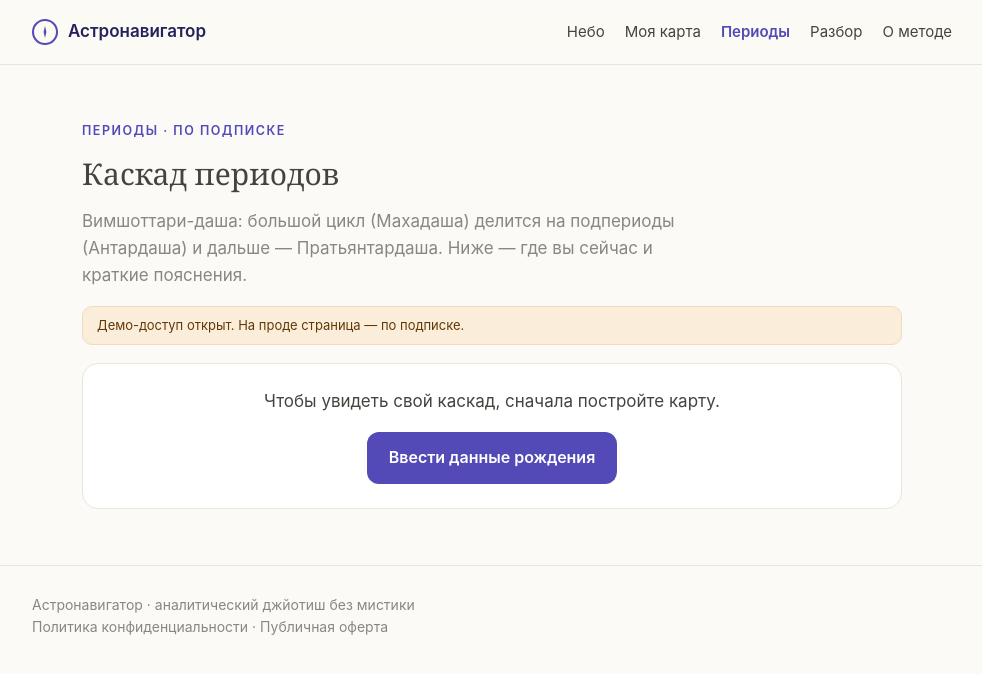
After one commit to wasya35/Astronavigator, a Flask app: page /periods in a window 1280 px wide. The commit adds this page. Shown: the top 674 px of the page, without its empty margins (148-1130 px from the left). Run offline with Flask 3, Linux system fonts and the light colour scheme.

Commit message:
Страница 3 (/periods): каскад даш Вимшоттари с советами
- adapter.periods_json: махадаши на жизнь, антардаши текущей махи,
  пратьянтардаша (3-й уровень) текущей антары
- API POST /api/periods + тексты фона/советов из templates.yaml
- templates/periods.html + periods.js: текущие периоды с советами,
  три линейки с подсветкой «сейчас», баннер подписки, кнопка Оплатить
- Пункт «Периоды» в навигации; ROADMAP обновлён

Co-Authored-By: Claude Opus 4.8 <noreply@anthropic.com>
Claude-Session: https://claude.ai/code/session_01Swwpj7ZGgka9n3P5Hqpz82

```diff
--- a/app.py
+++ b/app.py
@@ -42,6 +42,12 @@ def index():
 def settings():
     # Бесплатные настройки: ввод данных + блок махадаш
     return render_template("settings.html")
+
+
+@app.route("/periods")
+def periods():
+    # Страница 3 — каскад даш (по подписке; пока демо-открыта)
+    return render_template("periods.html")
 
 
 @app.route("/navigator")
@@ -116,6 +122,35 @@ def api_calculate():
     return jsonify(data)
 
 
+@app.route("/api/periods", methods=["POST"])
+def api_periods():
+    """Каскад Вимшоттари (Маха/Антар/Пратьянтар) + советы. Для стр. 3."""
+    birth = request.get_json(silent=True) or {}
+    if not birth.get("date") or not birth.get("place"):
+        return jsonify({"error": "Нужны дата рождения и место рождения."}), 400
+    try:
+        data = adapter.periods_json(birth)
+    except Exception as e:
+        return jsonify({"error": f"Не удалось рассчитать: {e}"}), 422
+
+    maha_t = TEMPLATES["mahadasha"]
+    antar_t = TEMPLATES["antardasha"]
+
+    for row in data["mahadashas"]:
+        row["background"] = maha_t.get(row["ruler"], {}).get("short", "")
+    for row in data["antardashas"]:
+        row["background"] = antar_t.get(row["ruler"], {}).get("short", "")
+    for row in data["pratyantardashas"]:
+        row["background"] = antar_t.get(row["ruler"], {}).get("short", "")
+
+    # Советы по текущим периодам (2-3 предложения)
+    cm = data["current_maha"]
+    cm["advice"] = maha_t.get(cm["ruler"], {}).get("full", "")
+    ca = data["current_antara"]
+    ca["advice"] = antar_t.get(ca["ruler"], {}).get("full", "")
+    return jsonify(data)
+
+
 @app.route("/api/daily", methods=["GET"])
 def api_daily():
     """Дневной слой навигатора (пока заглушка; движок дня — отдельный шаг)."""
--- a/compute/adapter.py
+++ b/compute/adapter.py
@@ -6,10 +6,12 @@ adapter.py — мост между движком (перенесён из бо
 при недоступности — локальный справочник основных городов (офлайн-фолбэк,
 чтобы сервис не падал и работал в средах без выхода к геосервисам).
 """
-from datetime import datetime
+from datetime import datetime, timedelta, timezone
 
 from . import astro_engine as ae
 from . import dasha_calc
+
+_DAYS_PER_YEAR = 365.25
 
 # code -> ключ в content/templates.yaml
 RULER_KEY = {
@@ -70,6 +72,64 @@ def _planet_json(pi):
     }
 
 
+def _period_row(p):
+    """DashaPeriod -> dict с ключом шаблона."""
+    return {
+        'ruler': RULER_KEY[p.planet], 'ruler_ru': p.planet_ru,
+        'start': p.start_str, 'end': p.end_str,
+        'years': p.years, 'is_current': p.is_current,
+    }
+
+
+def _pratyantardashas(antara) -> list:
+    """Пратьянтар-даша (3-й уровень) внутри текущей антардаши.
+
+    Та же вложенная пропорция Вимшоттари, на уровень глубже.
+    Начинается с управителя антардаши.
+    """
+    order = dasha_calc.DASHA_ORDER
+    years = dasha_calc.DASHA_YEARS
+    ru = dasha_calc.PLANETS_RU
+    now = datetime.now(timezone.utc)
+
+    lord_idx = order.index(antara.planet)
+    total = antara.years  # длительность антардаши в годах
+    out = []
+    cur = antara.start
+    for i in range(9):
+        p = order[(lord_idx + i) % 9]
+        yrs = (years[p] / 120.0) * total
+        end = cur + timedelta(days=yrs * _DAYS_PER_YEAR)
+        out.append({
+            'ruler': RULER_KEY[p], 'ruler_ru': ru[p],
+            'start': cur.strftime('%m.%Y'), 'end': end.strftime('%m.%Y'),
+            'years': round(yrs, 2), 'is_current': (cur <= now <= end),
+        })
+        cur = end
+    return out
+
+
+def periods_json(birth: dict) -> dict:
+    """Каскад Вимшоттари: махадаши, антардаши текущей махи, пратьянтар текущей антары."""
+    y, m, d, hh, mm, city = _parse_birth(birth)
+    chart, warning = ae.build_chart(y, m, d, hh, mm, city)
+    dd = dasha_calc.calc_vimshottari(chart.planets['Mo'].longitude, chart.birth_utc)
+
+    return {
+        'profile': {
+            'name': birth.get('name') or 'Гость',
+            'residence': birth.get('residence') or city,
+        },
+        'birth': {'local': chart.birth_local, 'city': chart.city},
+        'mahadashas': [_period_row(p) for p in dd['mahadashas']],
+        'current_maha': _period_row(dd['current_maha']),
+        'antardashas': [_period_row(p) for p in dd['antardashas']],
+        'current_antara': _period_row(dd['current_antara']),
+        'pratyantardashas': _pratyantardashas(dd['current_antara']),
+        'warning': warning,
+    }
+
+
 def natal_json(birth: dict) -> dict:
     """Полный натальный расчёт -> JSON (лагна, планеты, Навамша, махадаша)."""
     y, m, d, hh, mm, city = _parse_birth(birth)
--- a/static/css/style.css
+++ b/static/css/style.css
@@ -225,6 +225,17 @@ section { padding: 56px 0; }
 .pos-s { font-weight: 600; }
 .pos-n { font-size: 12.5px; text-align: right; }
 
+/* Каскад периодов (стр. 3) */
+.timeline { display: grid; gap: 8px; }
+.tl-row { border: 1px solid var(--line); border-radius: 12px; padding: 12px 16px; background: #fff; }
+.tl-row.current { border-color: var(--violet); background: var(--violet-bg); }
+.tl-main { display: flex; align-items: center; gap: 10px; }
+.tl-ruler { font-weight: 600; font-size: 16px; }
+.tl-now { font-size: 11px; background: var(--violet); color: #fff; border-radius: 20px; padding: 2px 9px; }
+.tl-dates { font-size: 13px; margin-top: 2px; }
+.tl-yrs { margin-left: 6px; }
+.tl-bg { font-size: 13.5px; color: var(--text-2); margin-top: 5px; }
+
 .aspects { display: grid; gap: 10px; }
 .asp-item { display: grid; gap: 2px; }
 .asp-note { font-size: 12.5px; line-height: 1.4; padding-left: 2px; }
--- /dev/null
+++ b/static/js/periods.js
@@ -0,0 +1,53 @@
+// Страница 3 — каскад даш. Берёт профиль из localStorage, тянет /api/periods.
+(function () {
+  var KEY = 'astronav_profile';
+  var need = document.getElementById('need-data');
+  var result = document.getElementById('periods-result');
+
+  function getProfile() {
+    try { return JSON.parse(localStorage.getItem(KEY)); } catch (e) { return null; }
+  }
+
+  function row(p) {
+    var cls = 'tl-row' + (p.is_current ? ' current' : '');
+    var mark = p.is_current ? '<span class="tl-now">сейчас</span>' : '';
+    var yrs = p.years != null ? '<span class="muted tl-yrs">' + p.years + ' лет</span>' : '';
+    return '<div class="' + cls + '">' +
+      '<div class="tl-main"><span class="tl-ruler">' + p.ruler_ru + '</span>' + mark + '</div>' +
+      '<div class="tl-dates muted">' + p.start + ' — ' + p.end + ' ' + yrs + '</div>' +
+      (p.background ? '<div class="tl-bg">' + p.background + '</div>' : '') +
+      '</div>';
+  }
+
+  function render(data) {
+    need.style.display = 'none';
+    result.style.display = 'block';
+    document.getElementById('p-birth').textContent = data.birth.local + ' · ' + data.birth.city;
+
+    var cm = data.current_maha, ca = data.current_antara;
+    document.getElementById('cur-maha').textContent = cm.ruler_ru + ' · до ' + cm.end;
+    document.getElementById('cur-maha-advice').textContent = cm.advice || cm.background || '';
+    document.getElementById('cur-antar').textContent = ca.ruler_ru + ' · до ' + ca.end;
+    document.getElementById('cur-antar-advice').textContent = ca.advice || ca.background || '';
+
+    document.getElementById('maha-list').innerHTML = data.mahadashas.map(row).join('');
+    document.getElementById('antar-list').innerHTML = data.antardashas.map(row).join('');
+    document.getElementById('prat-list').innerHTML = data.pratyantardashas.map(row).join('');
+  }
+
+  var profile = getProfile();
+  if (!profile || !profile.date || !profile.place) {
+    need.style.display = 'block';
+    return;
+  }
+
+  fetch('/api/periods', {
+    method: 'POST', headers: { 'Content-Type': 'application/json' },
+    body: JSON.stringify(profile),
+  }).then(function (r) { return r.json().then(function (j) { return { ok: r.ok, j: j }; }); })
+    .then(function (res) {
+      if (!res.ok) { need.style.display = 'block'; return; }
+      render(res.j);
+    })
+    .catch(function () { need.style.display = 'block'; });
+})();
--- a/templates/base.html
+++ b/templates/base.html
@@ -16,6 +16,7 @@
       <nav class="nav">
         <a href="/" class="{{ 'active' if active == 'sky' }}">Небо</a>
         <a href="/settings" class="{{ 'active' if active == 'settings' }}">Моя карта</a>
+        <a href="/periods" class="{{ 'active' if active == 'periods' }}">Периоды</a>
         <a href="/order" class="{{ 'active' if active == 'order' }}">Разбор</a>
         <a href="/method" class="{{ 'active' if active == 'method' }}">О методе</a>
       </nav>
--- /dev/null
+++ b/templates/periods.html
@@ -0,0 +1,69 @@
+{% extends "base.html" %}
+{% set active = 'periods' %}
+{% block title %}Периоды — Астронавигатор{% endblock %}
+{% block content %}
+
+<section>
+  <div class="container" style="max-width:860px">
+    <div class="eyebrow">Периоды · по подписке</div>
+    <h1 style="font-size:30px">Каскад периодов</h1>
+    <p class="muted" style="max-width:36em">
+      Вимшоттари-даша: большой цикл (Махадаша) делится на подпериоды (Антардаша)
+      и дальше — Пратьянтардаша. Ниже — где вы сейчас и краткие пояснения.
+    </p>
+
+    <div class="stub-flag">Демо-доступ открыт. На проде страница — по подписке.</div>
+
+    <!-- Нет данных -->
+    <div id="need-data" class="panel" style="display:none;text-align:center">
+      <p>Чтобы увидеть свой каскад, сначала постройте карту.</p>
+      <a class="btn" href="/settings">Ввести данные рождения</a>
+    </div>
+
+    <!-- Результат -->
+    <div id="periods-result" style="display:none">
+      <div class="profile-bar">
+        <div><strong id="p-birth">—</strong></div>
+        <a href="/settings" class="btn-ghost" style="padding:7px 14px;border-radius:10px">изменить</a>
+      </div>
+
+      <!-- Текущий период + советы -->
+      <div class="natal-layout" style="margin-top:14px">
+        <div class="plate violet" style="display:block">
+          <div class="label">Сейчас · Махадаша</div>
+          <div class="value" id="cur-maha" style="font-size:20px;margin:4px 0">—</div>
+          <p id="cur-maha-advice" class="muted" style="margin:0;font-size:14px">—</p>
+        </div>
+        <div class="plate teal" style="display:block">
+          <div class="label">Сейчас · Антардаша</div>
+          <div class="value" id="cur-antar" style="font-size:20px;margin:4px 0">—</div>
+          <p id="cur-antar-advice" class="muted" style="margin:0;font-size:14px">—</p>
+        </div>
+      </div>
+
+      <!-- Линейка махадаш -->
+      <h2 style="font-size:20px;margin-top:28px">Махадаши — на всю жизнь</h2>
+      <div class="timeline" id="maha-list"></div>
+
+      <!-- Антардаши текущей махи -->
+      <h2 style="font-size:20px;margin-top:24px">Антардаши текущей махадаши</h2>
+      <div class="timeline" id="antar-list"></div>
+
+      <!-- Пратьянтар текущей антары -->
+      <h2 style="font-size:20px;margin-top:24px">Пратьянтардаша текущей антардаши</h2>
+      <p class="muted" style="margin-top:-4px;font-size:14px">Третий уровень — самые короткие окна внутри текущего подпериода.</p>
+      <div class="timeline" id="prat-list"></div>
+
+      <div class="cta" style="margin-top:26px">
+        <h3>Полный разбор периодов</h3>
+        <p style="opacity:.85">Разворот периодов на годы вперёд, потенциал и карта года с транзитами.</p>
+        <a class="btn" href="/order" data-pay>Оплатить полный доступ</a>
+      </div>
+    </div>
+  </div>
+</section>
+
+{% endblock %}
+{% block scripts %}
+<script src="{{ url_for('static', filename='js/periods.js') }}"></script>
+{% endblock %}
```
Also changed, not shown: ROADMAP.md (+1 -0 lines).
